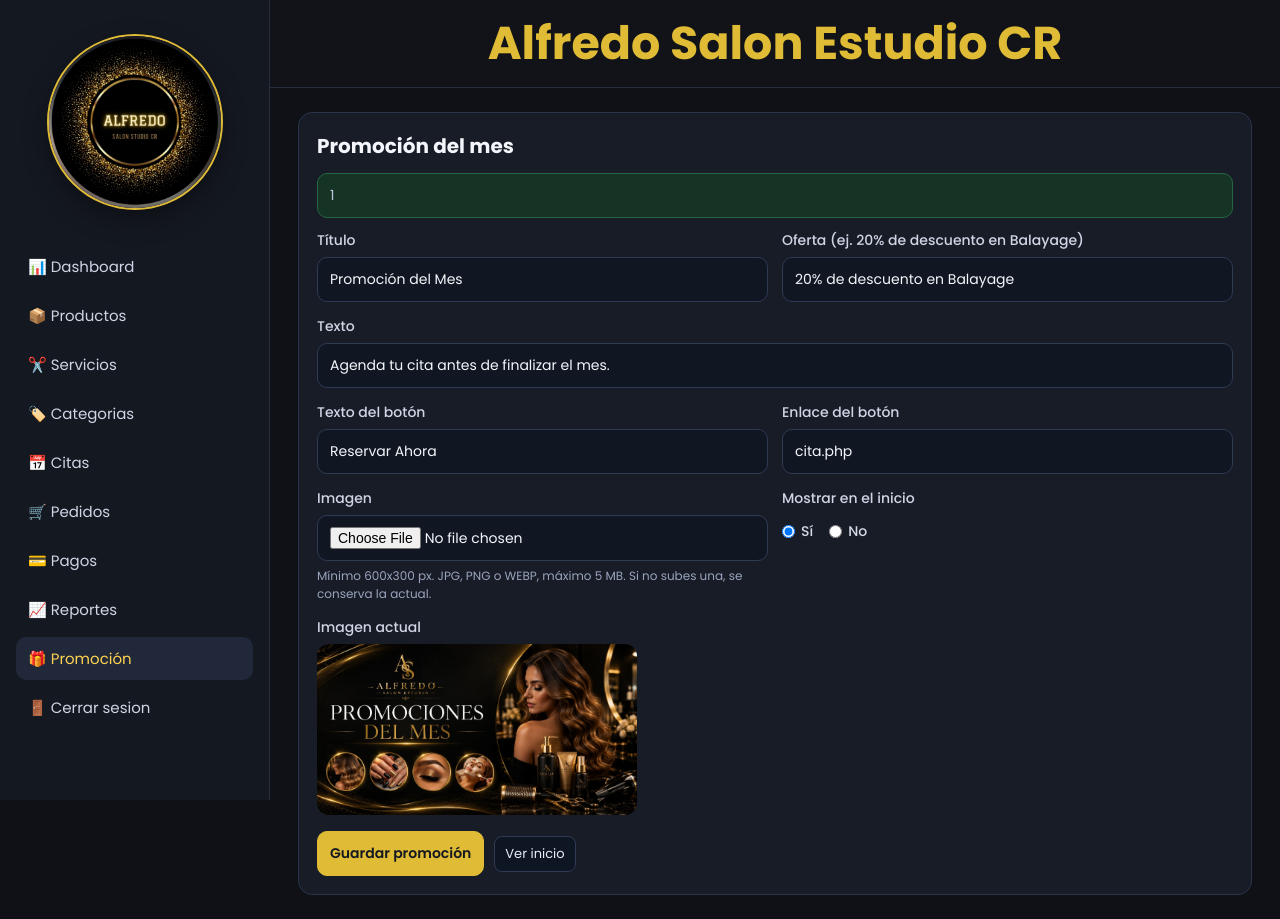
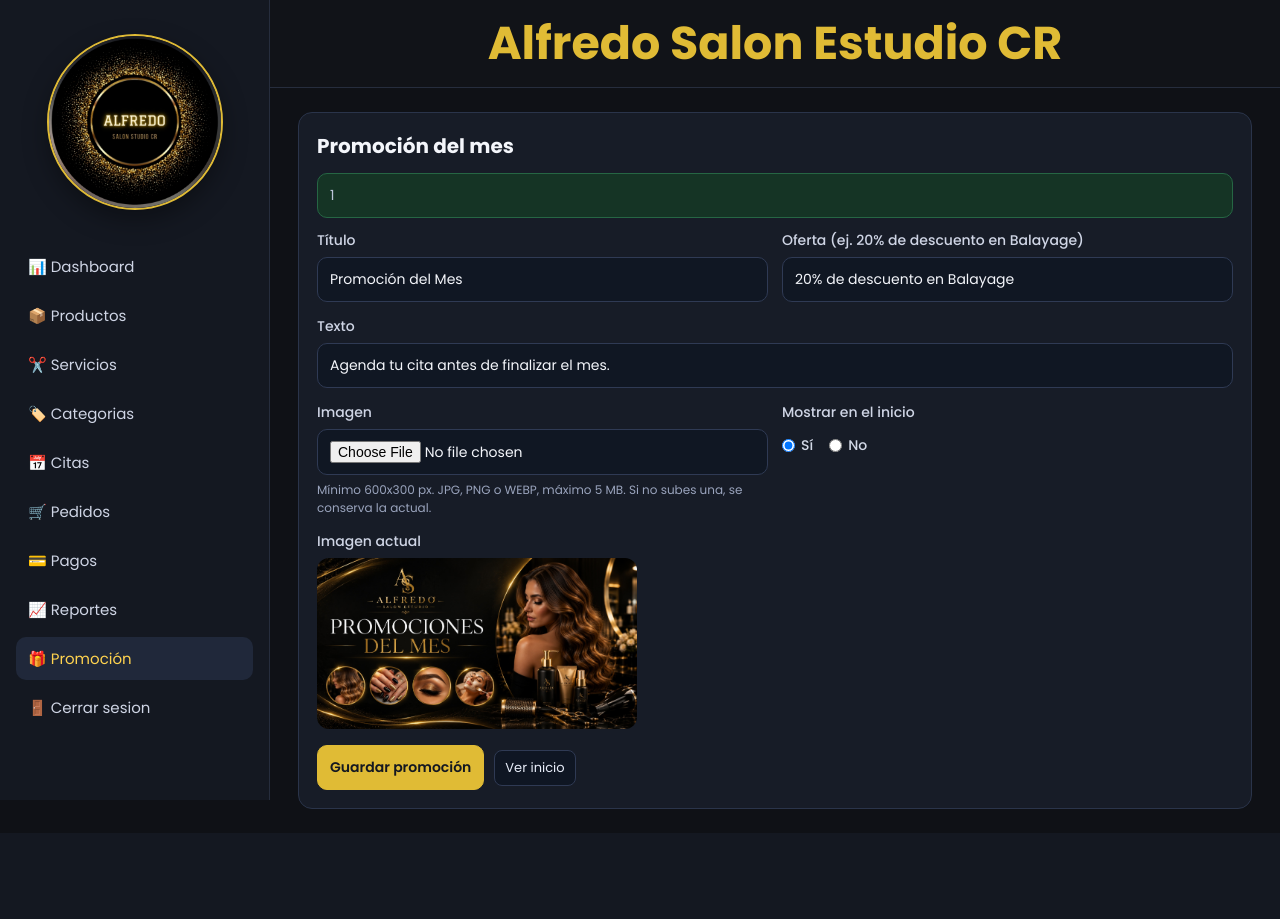
Before and after one commit to Orlando211995/SalonBelleza, a PHP site: page /Admin/promocion/editar.php in a window 1280 px wide. After the commit the page ends 809 px from the top, so only its background shows below. Run offline with PHP 8.4, Linux system fonts and the light colour scheme; a user stored in the database is signed in; data that the repository does not hold is empty; some libraries are stand-ins or nearby versions.

Commit message:
Quitar boton de la promocion del mes
Co-authored-by: Copilot <223556219+Copilot@users.noreply.github.com>

```diff
--- a/Admin/promocion/editar.php
+++ b/Admin/promocion/editar.php
@@ -54,16 +54,6 @@ include(__DIR__ . '/../Includes/header.php');
 						</div>
 
 						<div class="admin-field">
-							<label for="boton_texto">Texto del botón</label>
-							<input type="text" id="boton_texto" name="boton_texto" maxlength="60" value="<?php echo $e($promo['boton_texto']); ?>">
-						</div>
-
-						<div class="admin-field">
-							<label for="boton_enlace">Enlace del botón</label>
-							<input type="text" id="boton_enlace" name="boton_enlace" maxlength="255" value="<?php echo $e($promo['boton_enlace']); ?>">
-						</div>
-
-						<div class="admin-field">
 							<label for="imagen">Imagen</label>
 							<input type="file" id="imagen" name="imagen" accept=".jpg,.jpeg,.png,.webp">
 							<small>Mínimo 600x300 px. JPG, PNG o WEBP, máximo 5 MB. Si no subes una, se conserva la actual.</small>
```
Also changed, not shown: Admin/promocion/guardar.php (+2 -6 lines), SalonBelleza/index.php (+0 -8 lines).
